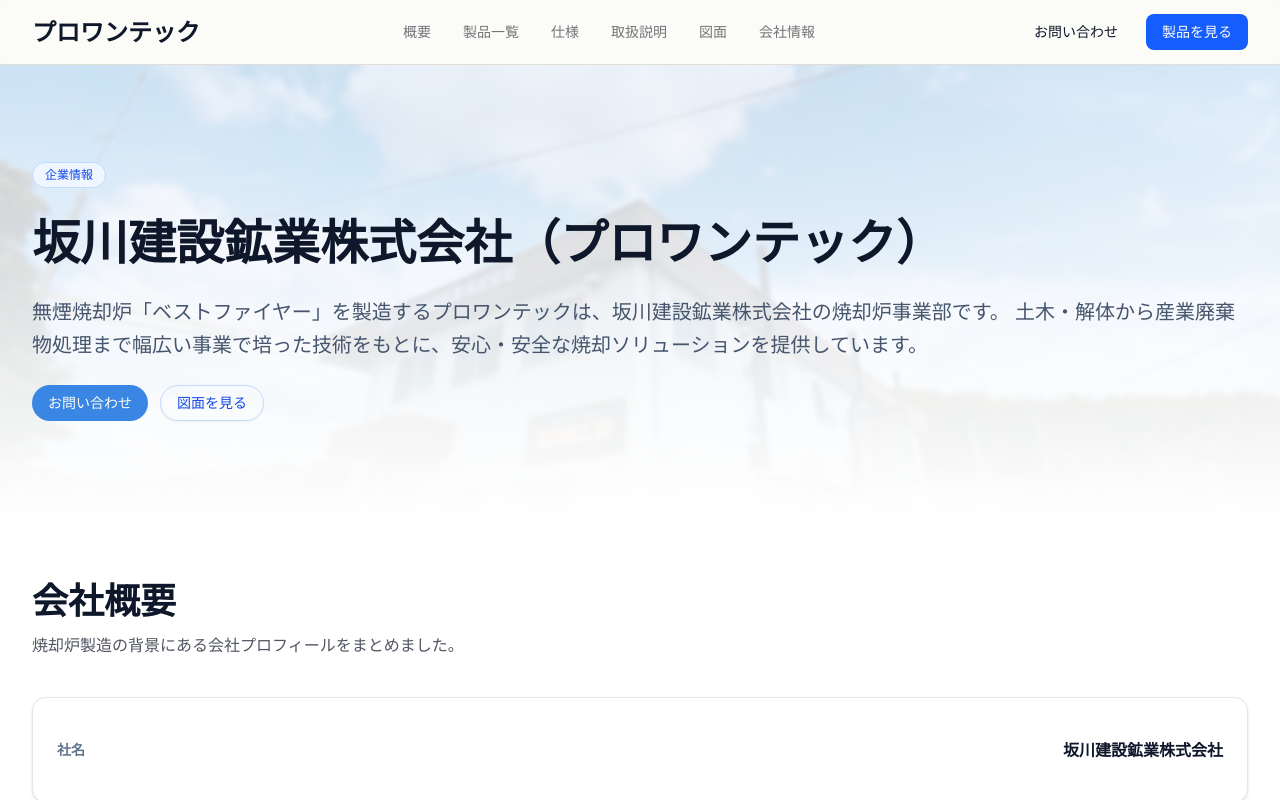
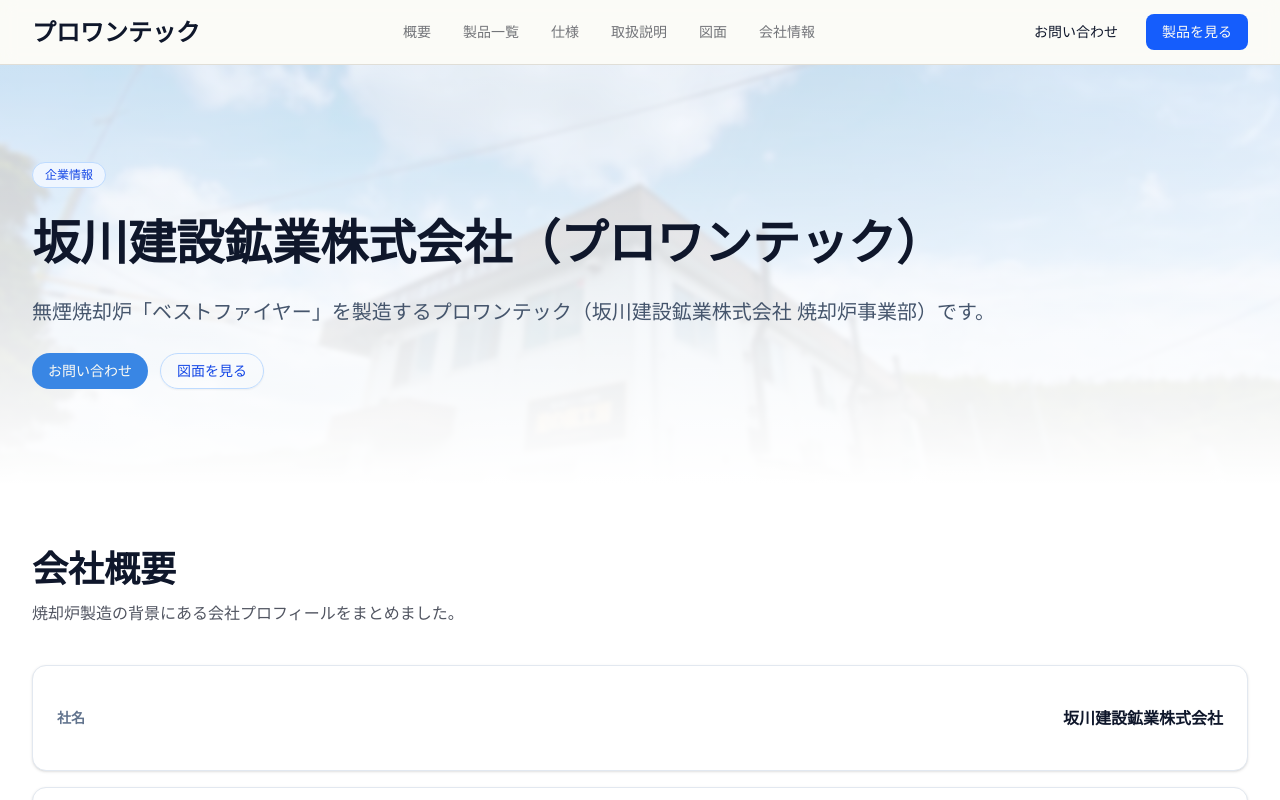
Before and after one commit to rnrnstar2/ProOneTech, a Next.js app: page /company in a window 1280 px wide. Shown: the top 800 px of the page. Built offline with nearby package versions, Linux system fonts and the light colour scheme.

Commit message:
Simplify company hero text to avoid unfounded claims

```diff
--- a/src/app/company/page.tsx
+++ b/src/app/company/page.tsx
@@ -72,8 +72,7 @@ export default function CompanyPage() {
             {siteInfo.company}（{siteInfo.brand}）
           </h1>
           <p className="text-lg sm:text-xl text-slate-600 leading-relaxed">
-            無煙焼却炉「ベストファイヤー」を製造するプロワンテックは、坂川建設鉱業株式会社の焼却炉事業部です。
-            土木・解体から産業廃棄物処理まで幅広い事業で培った技術をもとに、安心・安全な焼却ソリューションを提供しています。
+            無煙焼却炉「ベストファイヤー」を製造するプロワンテック（坂川建設鉱業株式会社 焼却炉事業部）です。
           </p>
           <div className="flex flex-wrap gap-3">
             <Button asChild className="rounded-full">
```
